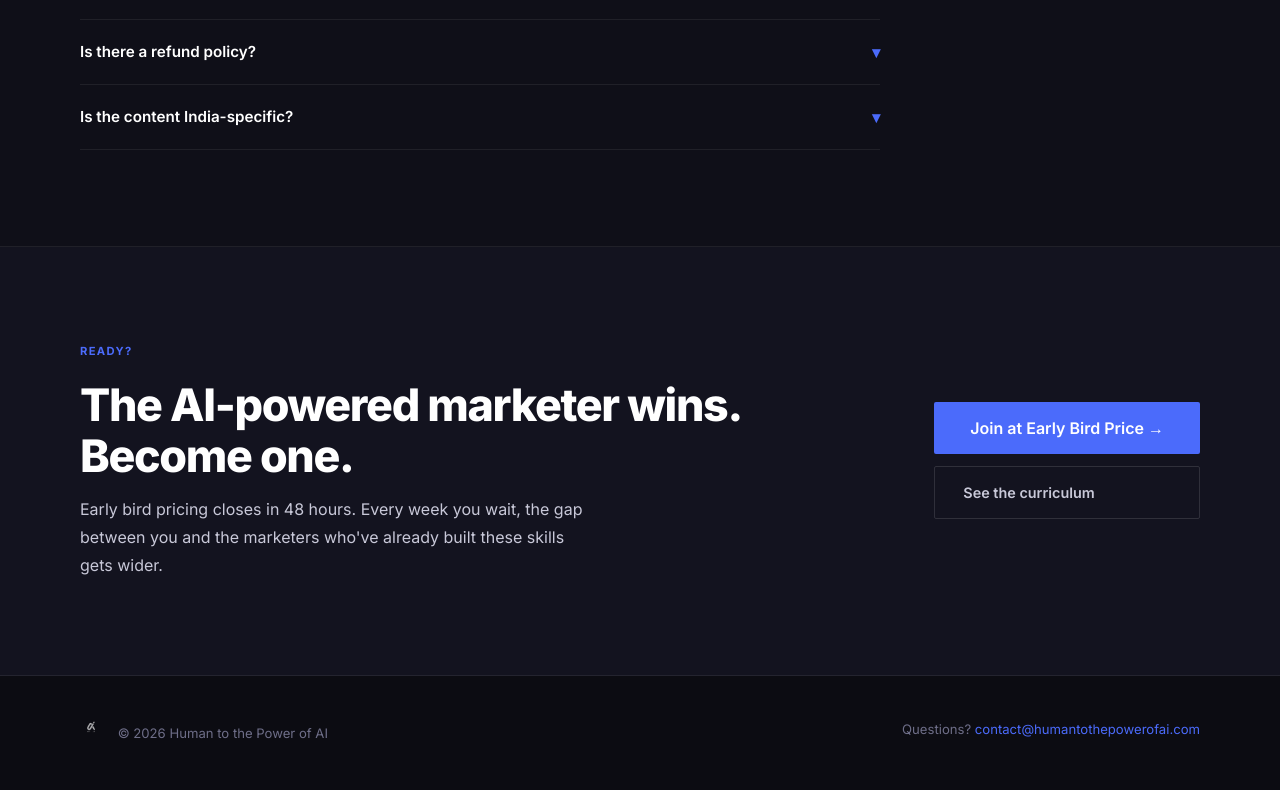
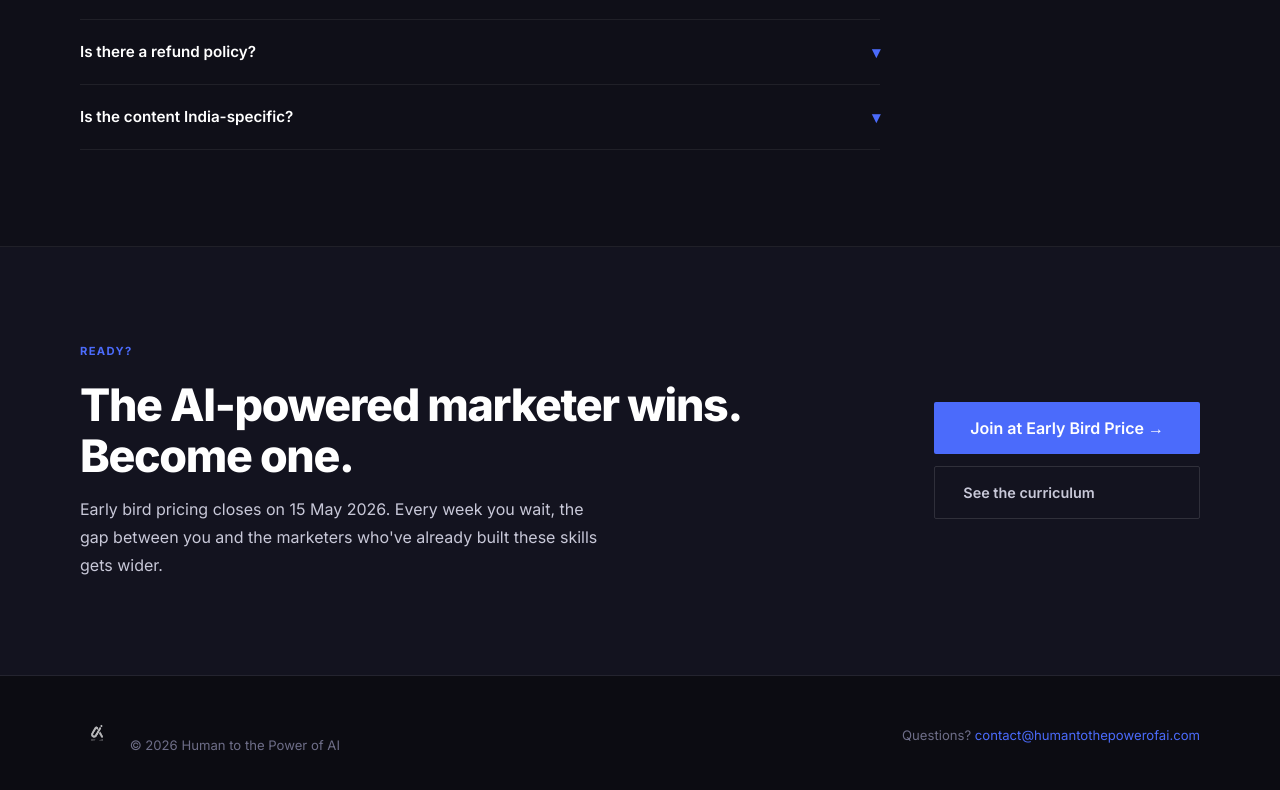
Before and after one commit to markoholics/academy-markoholics, a website: page index.html in a window 1280 px wide. Shown: the part 7192-7982 px from the top of the page. Drawn offline with nearby package versions, Linux system fonts and the light colour scheme.

Commit message:
Update footer logo size and early bird copy to May 15 date

```diff
--- a/index.html
+++ b/index.html
@@ -2033,7 +2033,7 @@
         <div>
           <span class="section-label">Ready?</span>
           <h2>The AI-powered marketer wins.<br />Become one.</h2>
-          <p>Early bird pricing closes in 48 hours. Every week you wait, the gap between you and the marketers who've
+          <p>Early bird pricing closes on 15 May 2026. Every week you wait, the gap between you and the marketers who've
             already built these skills gets wider.</p>
         </div>
         <div class="cta-actions">
@@ -2052,7 +2052,7 @@
           <a href="https://humantothepowerofai.com" target="_blank" rel="noopener"
             style="display:inline-flex; align-items:center; gap:8px; text-decoration:none;">
             <img src="logo.png" alt="Human to the Power of AI"
-              style="height:22px; width:auto; filter:brightness(0) invert(1); opacity:0.7;"
+              style="height:34px; width:auto; filter:brightness(0) invert(1); opacity:0.7;"
               onerror="this.outerHTML='<span style=\'font-weight:700;color:#fff;font-size:0.9rem;\'>H²AI</span>'" />
           </a>
           <span style="margin-left:12px;">© 2026 Human to the Power of AI</span>
@@ -2080,7 +2080,7 @@
             <input type="radio" name="tier" value="earlybird" onchange="selectTier(this)" />
             <div class="tier-option-info">
               <div class="tier-option-name">Early Bird Access</div>
-              <div class="tier-option-price">₹1,499 — Limited 48-hour window</div>
+              <div class="tier-option-price">₹1,499 — Closes 15 May 2026</div>
             </div>
           </label>
           <label class="tier-option" id="tier-standard">
```
